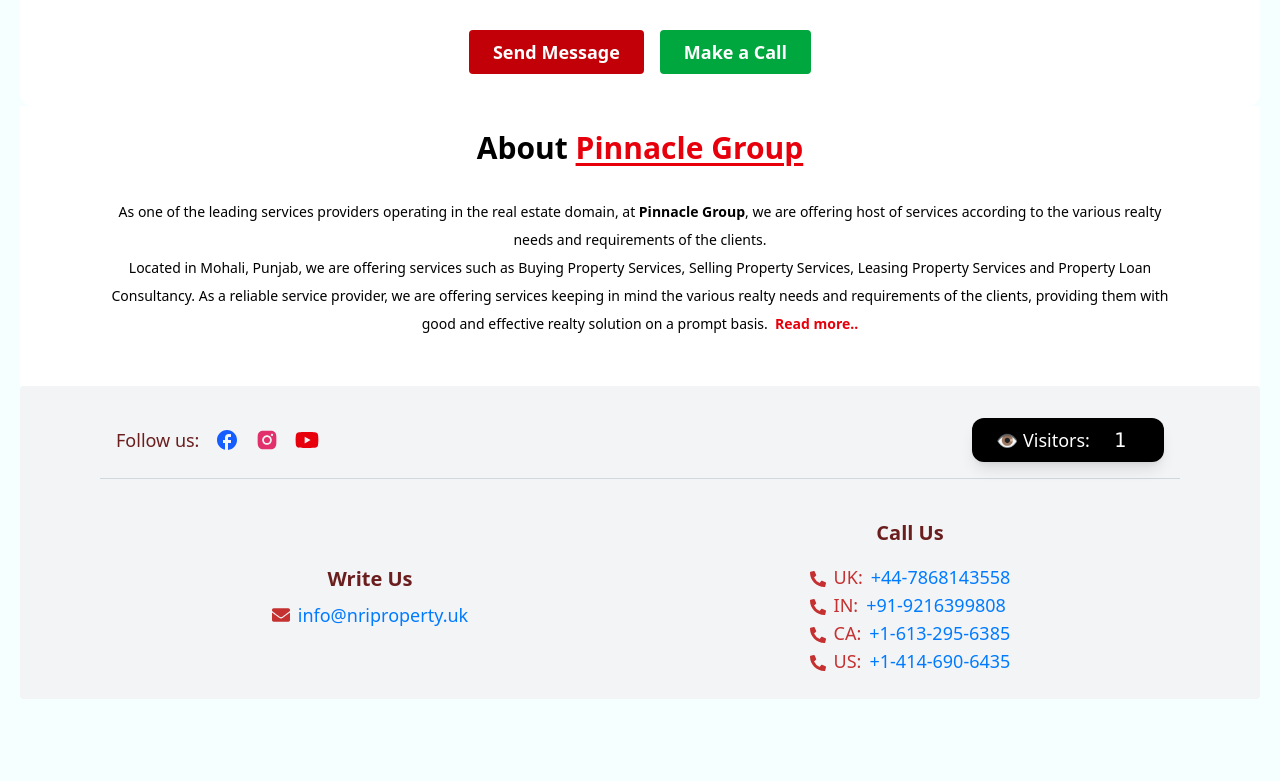
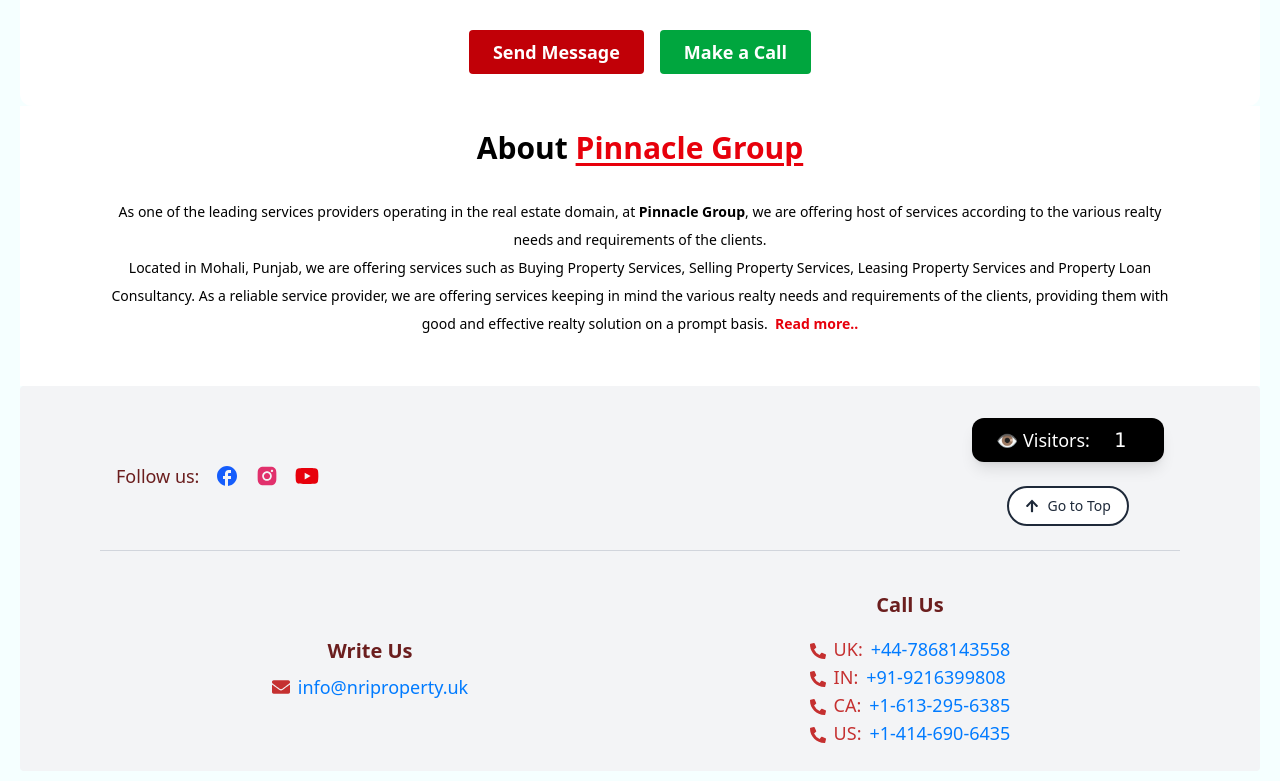
Before and after one commit to Abhixak/Pinnacle-Group-UK, a React (Vite) app: page / in a window 1280 px wide. Shown: the part 4434-5215 px from the top of the page. Before the commit the page ends 5177 px from the top, so only its background shows below. Built offline with nearby package versions, Linux system fonts and the light colour scheme.

Commit message:
Allignment changed

```diff
--- a/src/Components/Footer.jsx
+++ b/src/Components/Footer.jsx
@@ -1,10 +1,14 @@
 import React from "react";
 import { AiFillInstagram } from "react-icons/ai";
-import { FaEnvelope, FaPhoneAlt, FaYoutube } from "react-icons/fa";
+import { FaEnvelope, FaPhoneAlt, FaYoutube, FaArrowUp } from "react-icons/fa";
 import { MdFacebook } from "react-icons/md";
 import VisitCounter from "./VisitCounter";
 
 const Footer = () => {
+  const scrollToTop = () => {
+    window.scrollTo({ top: 0, behavior: "smooth" });
+  };
+
   return (
     <div className="bg-gray-100 rounded !mb-6 !px-6 md:!px-20 text-gray-800">
       {/* Social + Counter Row */}
@@ -39,9 +43,18 @@
             </a>
           </div>
 
-          {/* Right: Visit Counter */}
-          <div className="flex justify-end">
+          {/* Right: Visit Counter + Scroll to Top */}
+          <div className="flex flex-col items-center gap-2">
             <VisitCounter />
+
+            {/* Scroll to Top Button */}
+            <button
+              onClick={scrollToTop}
+              className="flex items-center gap-2 text-sm text-gray-800 border-2 cursor-pointer bg-white !px-4 !py-2 !mx-2 !mb-6 rounded-full transition"
+            >
+              <FaArrowUp />
+              Go to Top
+            </button>
           </div>
         </section>
       </div>
@@ -69,49 +82,26 @@
             </h4>
 
             <div className="text-lg space-y-2">
-              <div className="flex gap-2 text-[#c53030] items-start justify-start">
-                <FaPhoneAlt className="text-base !mt-1 lg:!mt-2" />
-                UK:
-                <a
-                  href="tel:+447868143558"
-                  className="whitespace-nowrap text-left text-[#007BFF]"
+              {[
+                { label: "UK", number: "+44-7868143558", href: "tel:+447868143558" },
+                { label: "IN", number: "+91-9216399808", href: "tel:+919216399808" },
+                { label: "CA", number: "+1-613-295-6385", href: "tel:+16132956385" },
+                { label: "US", number: "+1-414-690-6435", href: "tel:+14146906435" },
+              ].map(({ label, number, href }) => (
+                <div
+                  key={label}
+                  className="flex gap-2 text-[#c53030] items-start justify-start"
                 >
-                  +44-7868143558
-                </a>
-              </div>
-
-              <div className="flex gap-2 text-[#c53030] items-start justify-start">
-                <FaPhoneAlt className="text-base !mt-1 lg:!mt-2" />
-                IN:
-                <a
-                  href="tel:+919216399808"
-                  className="whitespace-nowrap text-left text-[#007BFF]"
-                >
-                  +91-9216399808
-                </a>
-              </div>
-
-              <div className="flex gap-2 text-[#c53030] items-start justify-start">
-                <FaPhoneAlt className="text-base !mt-1 lg:!mt-2" />
-                CA:
-                <a
-                  href="tel:+16132956385"
-                  className="whitespace-nowrap text-left text-[#007BFF]"
-                >
-                  +1-613-295-6385
-                </a>
-              </div>
-
-              <div className="flex gap-2 text-[#c53030] items-start justify-start">
-                <FaPhoneAlt className="text-base !mt-1 lg:!mt-2" />
-                US:
-                <a
-                  href="tel:+14146906435"
-                  className="whitespace-nowrap text-left text-[#007BFF]"
-                >
-                  +1-414-690-6435
-                </a>
-              </div>
+                  <FaPhoneAlt className="text-base !mt-1 lg:!mt-2" />
+                  {label}:
+                  <a
+                    href={href}
+                    className="whitespace-nowrap text-left text-[#007BFF]"
+                  >
+                    {number}
+                  </a>
+                </div>
+              ))}
             </div>
           </div>
         </div>
```
